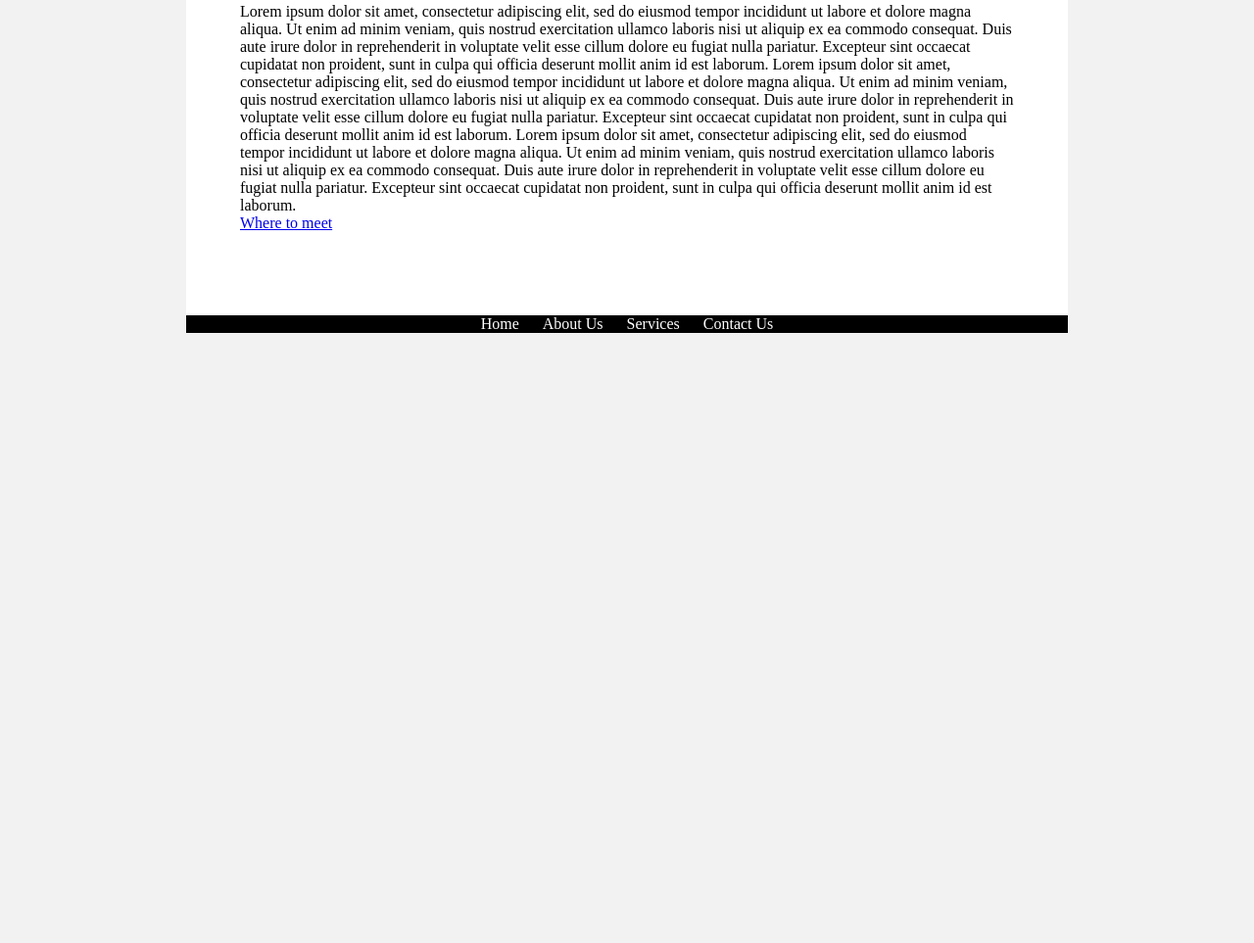
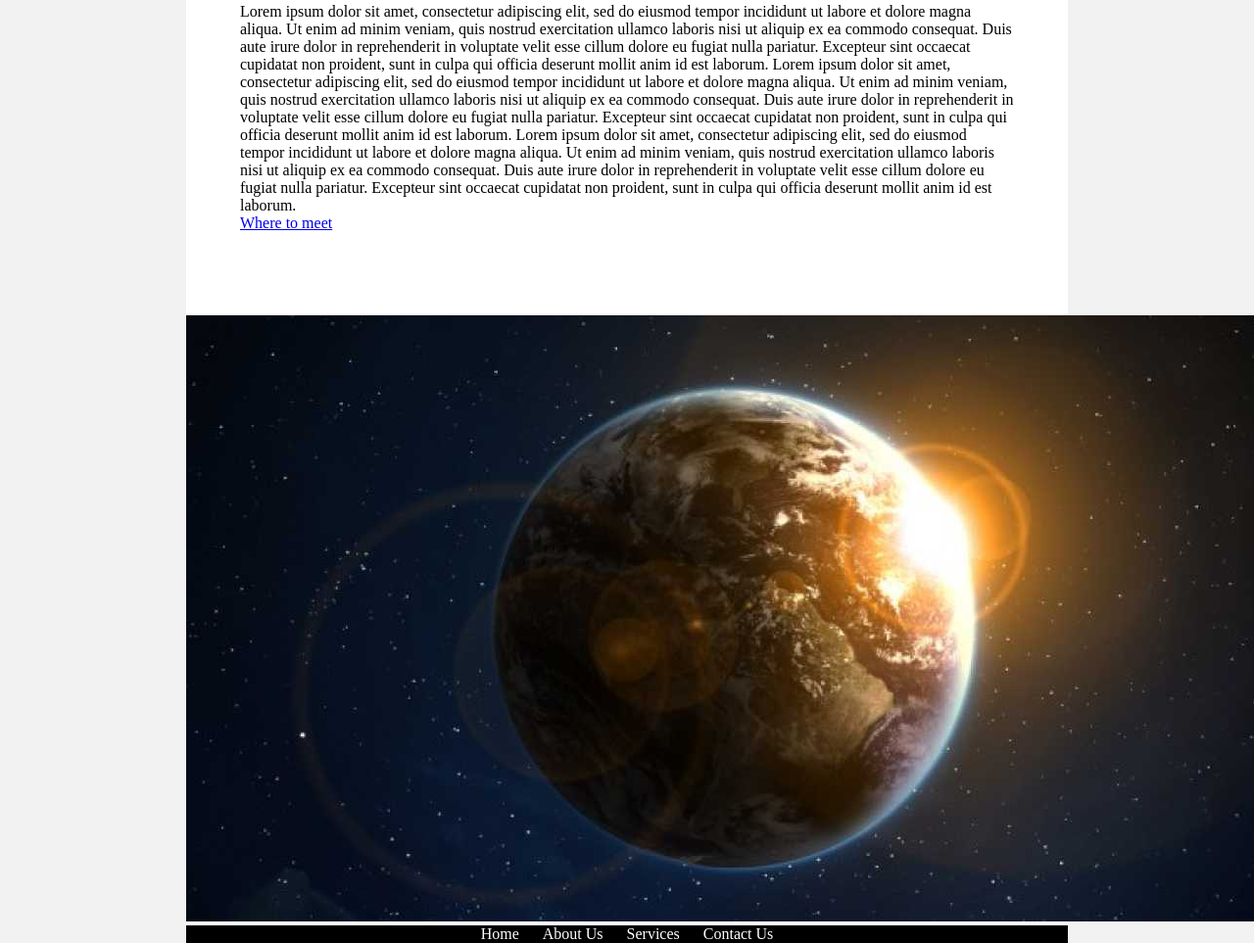
Before and after one commit to BrianneFarrell/assignment8-farrell-brianne, a plain HTML site: page index.html in a window 1280 px wide. Shown: the part 1363-2326 px from the top of the page at 98% size. Before the commit the page ends 1703 px from the top, so only its background shows below. Drawn offline with Linux system fonts and the light colour scheme; a script that the page names is missing.

Commit message:
added new section and added an image to the section

```diff
--- a/index.html
+++ b/index.html
@@ -66,6 +66,10 @@
 
             <p>Lorem ipsum dolor sit amet, consectetur adipiscing elit, sed do eiusmod tempor incididunt ut labore et dolore magna aliqua. Ut enim ad minim veniam, quis nostrud exercitation ullamco laboris nisi ut aliquip ex ea commodo consequat. Duis aute irure dolor in reprehenderit in voluptate velit esse cillum dolore eu fugiat nulla pariatur. Excepteur sint occaecat cupidatat non proident, sunt in culpa qui officia deserunt mollit anim id est laborum. Lorem ipsum dolor sit amet, consectetur adipiscing elit, sed do eiusmod tempor incididunt ut labore et dolore magna aliqua. Ut enim ad minim veniam, quis nostrud exercitation ullamco laboris nisi ut aliquip ex ea commodo consequat. Duis aute irure dolor in reprehenderit in voluptate velit esse cillum dolore eu fugiat nulla pariatur. Excepteur sint occaecat cupidatat non proident, sunt in culpa qui officia deserunt mollit anim id est laborum. Lorem ipsum dolor sit amet, consectetur adipiscing elit, sed do eiusmod tempor incididunt ut labore et dolore magna aliqua. Ut enim ad minim veniam, quis nostrud exercitation ullamco laboris nisi ut aliquip ex ea commodo consequat. Duis aute irure dolor in reprehenderit in voluptate velit esse cillum dolore eu fugiat nulla pariatur. Excepteur sint occaecat cupidatat non proident, sunt in culpa qui officia deserunt mollit anim id est laborum.</p>
             <a href="about.html"> Where to meet</a>
+        </section>
+
+        <section class="home-final">
+          <img src="images/planet.jpg" alt="planet" title="planet" />
 
         </section>
 
```
Also changed, not shown: images/planet.jpg (added).
